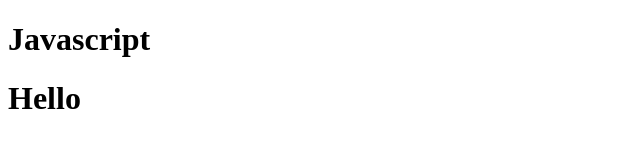
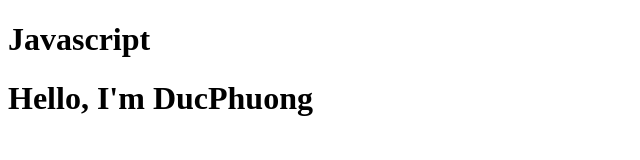
Before and after one commit to DucPhuong66/Js-Practice, a plain HTML site: page index.html in a window 1280 px wide. Shown: the whole page, without its empty margins (0-640 px from the left). Drawn offline with Linux system fonts and the light colour scheme.

Commit message:
Update index.html

```diff
--- a/index.html
+++ b/index.html
@@ -8,7 +8,7 @@
 </head>
 <body>
     <h1>Javascript</h1>
-    <h1>Hello<h1>
+    <h1>Hello, I'm DucPhuong<h1>
     <scrip src="./main.js"></scrip>
 </body>
 </html>
```
